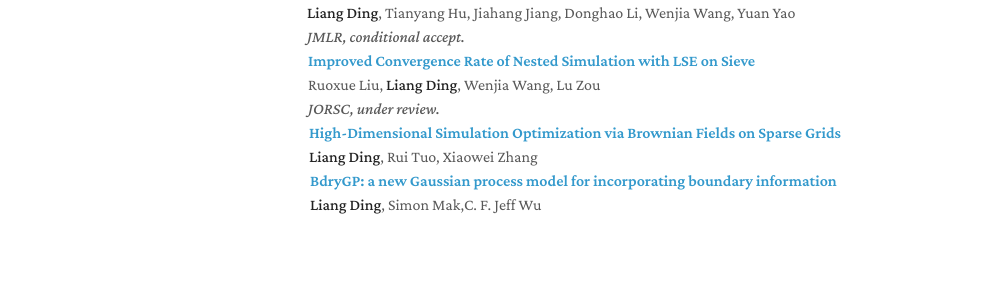
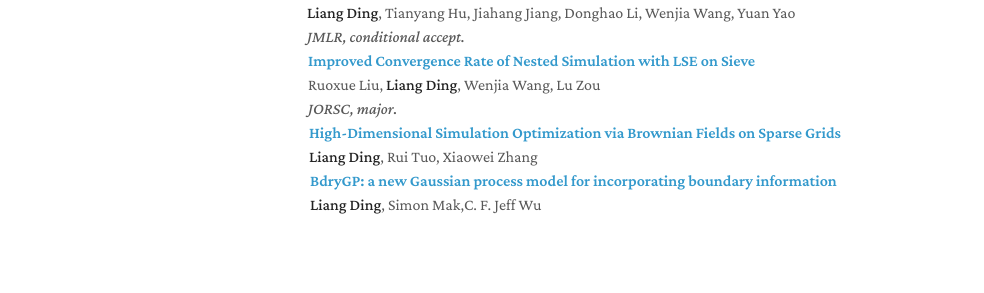
Before and after one commit to ldingaa/ldingaa.github.io, a Jekyll site: the page built from index.md, in a window 1280 px wide and 900 px high, scrolled down 522 px. Shown: the part 513-806 px from the top of the window, without its empty margins (166-1150 px from the left). Built offline with Jekyll 4.4.1, drawn with Linux system fonts in a browser that asks for light colours; nearby versions of some CDN libraries; a style sheet for code colours, icons or effects is not loaded.

Commit message:
Update working_papers.md

```diff
--- a/_includes/working_papers.md
+++ b/_includes/working_papers.md
@@ -23,7 +23,7 @@
 <div class="col-sm-9" style="position: relative;padding-right: 15px;padding-left:1px;">
     <div class="title"><a href="https://arxiv.org/pdf/2310.11756"> Improved Convergence Rate of Nested Simulation with LSE on Sieve</a></div>
     <div class="author"> Ruoxue Liu, <strong>Liang Ding</strong>, Wenjia Wang, Lu Zou</div>
-     <div class="periodical"><em>JORSC, under review.</em></div>
+     <div class="periodical"><em>JORSC, major.</em></div>
 
 <div class="col-sm-9" style="position: relative;padding-right: 15px;padding-left:1px;">
     <div class="title"><a href="https://arxiv.org/abs/2107.08595">High-Dimensional Simulation Optimization via Brownian Fields on Sparse Grids</a></div>
```
